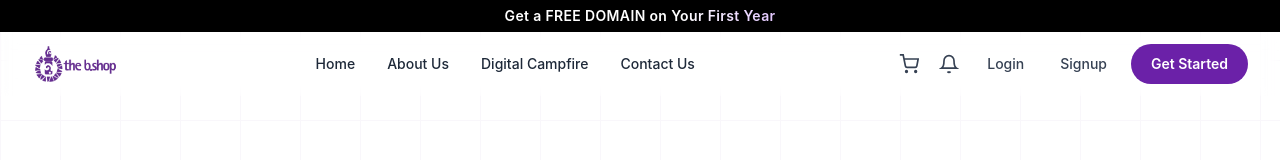
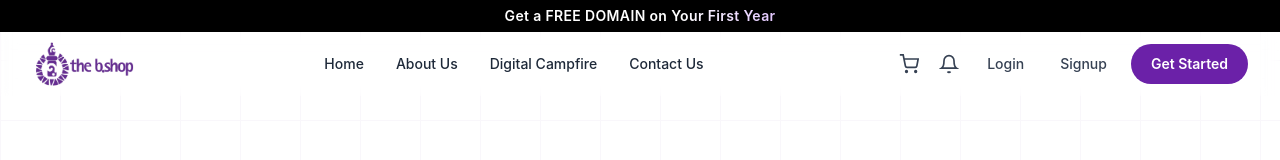
Before and after one commit to nezy2006/bshopafrica, a Next.js app: page / in a window 1280 px wide. Shown: the top 160 px of the page. Built offline with nearby package versions, Linux system fonts and the light colour scheme.

Commit message:
fix: wider logo in header (h-12, width 220)

```diff
--- a/components/Header.tsx
+++ b/components/Header.tsx
@@ -182,8 +182,8 @@ export default function Header() {
               <Image
                 src={onDarkHero ? "/The-Bshop-logo-REVAMPED-2025_white-logo-landscape-scaled.png" : "/logo.png"}
                 alt="The B.Shop"
-                width={160} height={50}
-                className="h-10 w-auto object-contain transition-opacity duration-300"
+                width={220} height={60}
+                className="h-12 w-auto object-contain transition-opacity duration-300"
                 priority
               />
             </Link>
```
